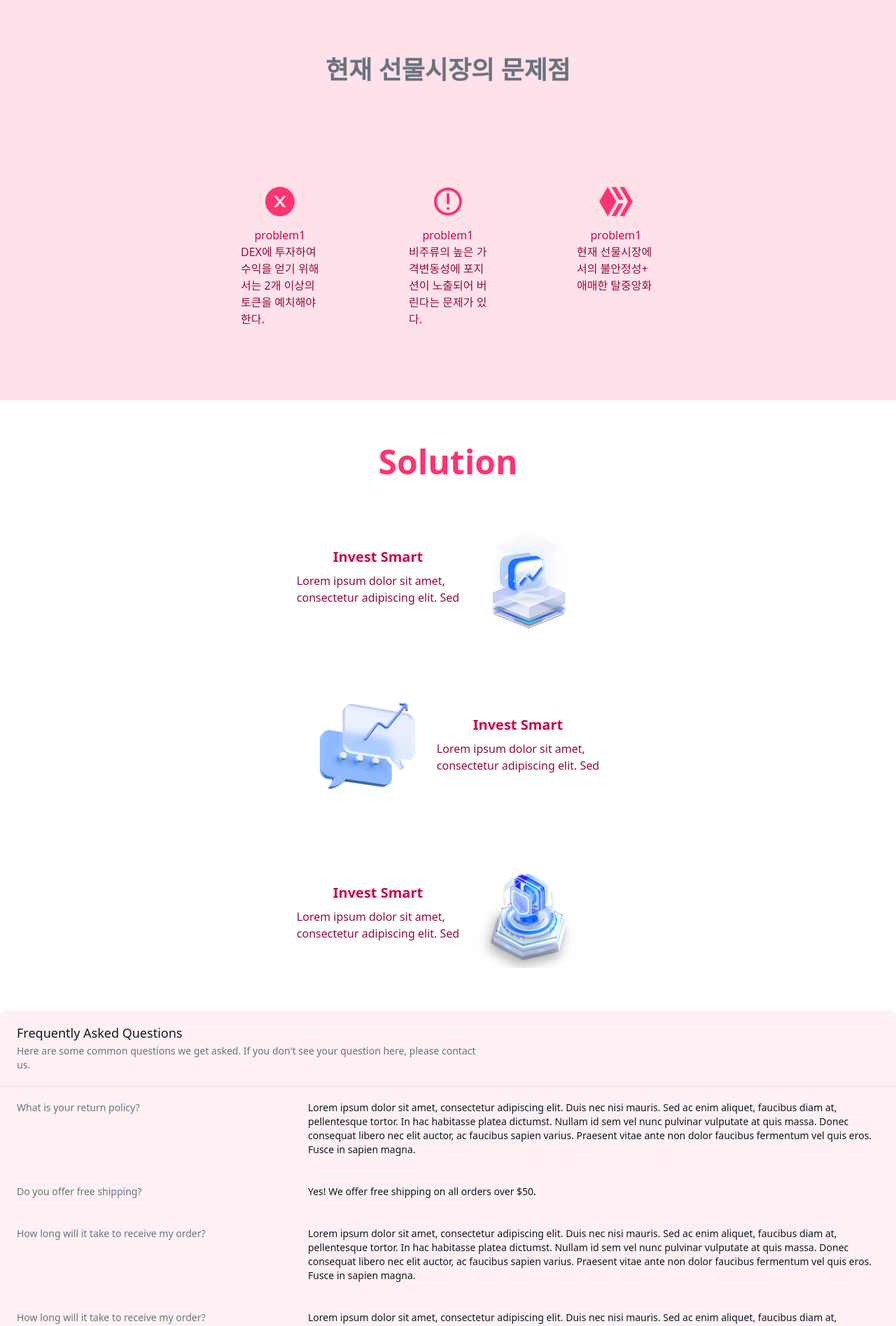
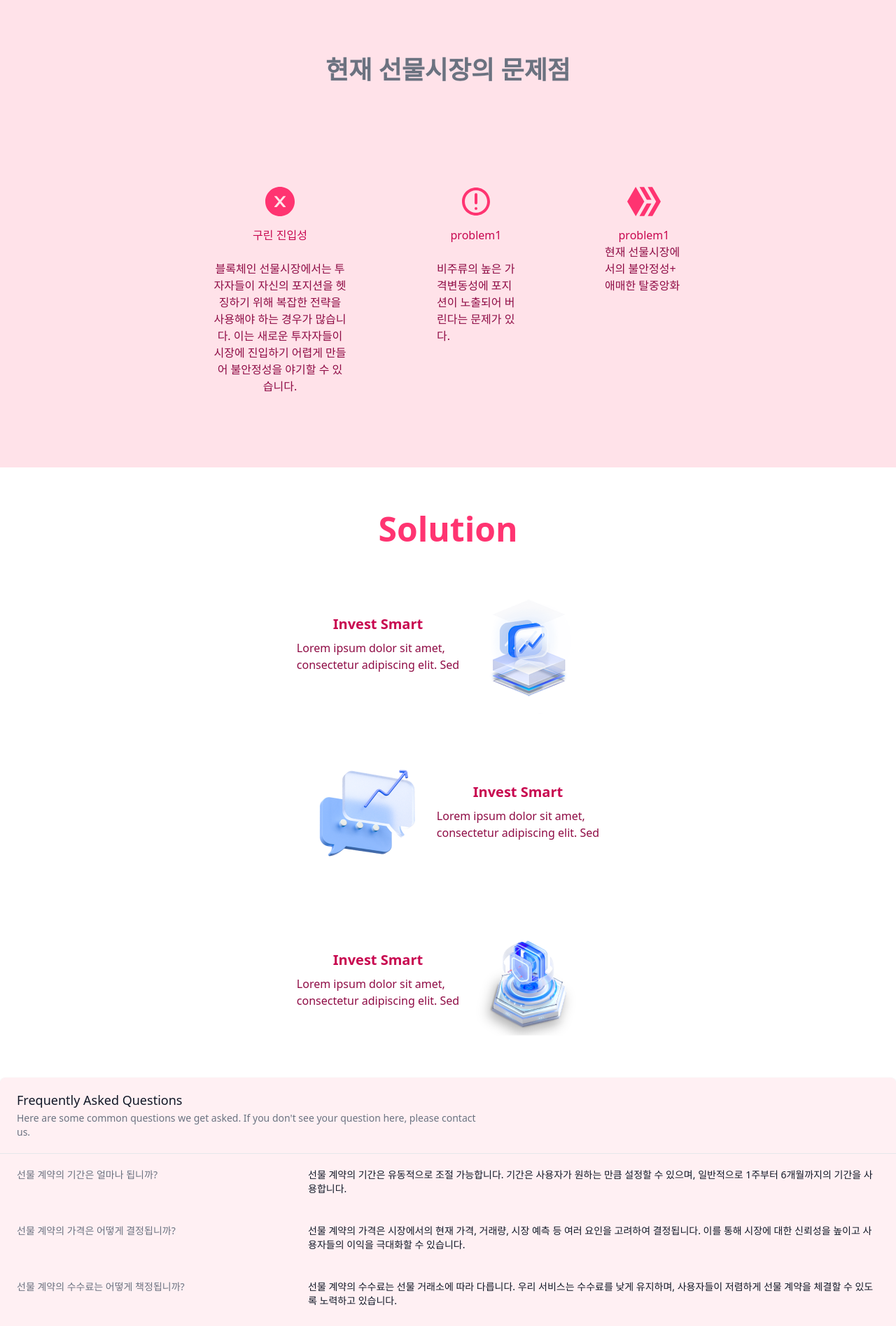
Before and after one commit to ETHGlobal-Tokyo-ValleyDance/defutures-frontend, a React (Vite) app: page / in a window 1280 px wide. Shown: the part 895-2790 px from the top of the page at 70% size. Built offline with nearby package versions, Linux system fonts and the light colour scheme.

Commit message:
update :index

```diff
--- a/src/pages/future/future.service.ts
+++ b/src/pages/future/future.service.ts
@@ -4,7 +4,7 @@ import { CHAINID } from "interfaces/config-data.interface";
 import { Token } from "modules/Token";
 import { useEffect, useMemo, useState } from "react";
 import { useWallet } from "states/wallet.state";
-import { getStrikeAmount } from "streams/v2.calc";
+//import { getStrikeAmount } from "streams/v2.calc";
 
 const mockContract = async (
   tokenA: Token,
--- a/src/pages/home/index.tsx
+++ b/src/pages/home/index.tsx
@@ -21,8 +21,7 @@ const Home = () => {
             in crypto
           </h1>
           <p className="mt-3 text-xl leading-7 text-gray-500 sm:mt-4">
-            Lorem ipsum dolor sit amet consect adipisicing elit. Possimus magnam
-            voluptatum cupiditate veritatis in accusamus quisquam.
+            You can reduce uncertain risks and earn high returns.
           </p>
           <div className="mt-8 flex justify-center">
             <div className="rounded-md shadow">
@@ -46,15 +45,17 @@ const Home = () => {
         <div className="flex flex-row ">
           <div className="flex items-center flex-col m-16">
             <AiFillCloseCircle className="text-primary-500 text-5xl mb-3" />
-            <h2 className="text-primary-700">problem1</h2>
-            <p className="text-primary-900 w-28">
-              DEX에 투자하여 수익을 얻기 위해서는 2개 이상의 토큰을 예치해야
-              한다.
-            </p>
+            <h2 className="text-primary-700 mb-6"> 구린 진입성</h2>
+            <div className=" text-center text-primary-900 w-48">
+              블록체인 선물시장에서는 투자자들이 자신의 포지션을 헷징하기 위해
+              복잡한 전략을 사용해야 하는 경우가 많습니다. 이는 새로운
+              투자자들이 시장에 진입하기 어렵게 만들어 불안정성을 야기할 수
+              있습니다.
+            </div>
           </div>
           <div className="flex  items-center flex-col m-16">
             <CgDanger className="text-primary-500 text-5xl mb-3" />
-            <h2 className="text-primary-700">problem1</h2>
+            <h2 className="text-primary-700 mb-6">problem1</h2>
             <p className="text-primary-900 w-28">
               비주류의 높은 가격변동성에 포지션이 노출되어 버린다는 문제가 있다.
             </p>
@@ -142,55 +143,44 @@ const Home = () => {
           <dl>
             <div className="bg-primary-50 px-4 py-5 sm:grid sm:grid-cols-3 sm:gap-4 sm:px-6">
               <dt className="text-sm leading-5 font-medium text-gray-500">
-                What is your return policy?
+                선물 계약의 기간은 얼마나 됩니까?
               </dt>
               <dd className="mt-1 text-sm leading-5 text-gray-900 sm:mt-0 sm:col-span-2">
-                Lorem ipsum dolor sit amet, consectetur adipiscing elit. Duis
-                nec nisi mauris. Sed ac enim aliquet, faucibus diam at,
-                pellentesque tortor. In hac habitasse platea dictumst. Nullam id
-                sem vel nunc pulvinar vulputate at quis massa. Donec consequat
-                libero nec elit auctor, ac faucibus sapien varius. Praesent
-                vitae ante non dolor faucibus fermentum vel quis eros. Fusce in
-                sapien magna.
+                선물 계약의 기간은 유동적으로 조절 가능합니다. 기간은 사용자가
+                원하는 만큼 설정할 수 있으며, 일반적으로 1주부터 6개월까지의
+                기간을 사용합니다.
               </dd>
             </div>
 
             <div className="bg-primary-50 px-4 py-5 sm:grid sm:grid-cols-3 sm:gap-4 sm:px-6">
               <dt className="text-sm leading-5 font-medium text-gray-500">
-                Do you offer free shipping?
+                선물 계약의 가격은 어떻게 결정됩니까?
               </dt>
               <dd className="mt-1 text-sm leading-5 text-gray-900 sm:mt-0 sm:col-span-2">
-                Yes! We offer free shipping on all orders over $50.
+                선물 계약의 가격은 시장에서의 현재 가격, 거래량, 시장 예측 등
+                여러 요인을 고려하여 결정됩니다. 이를 통해 시장에 대한 신뢰성을
+                높이고 사용자들의 이익을 극대화할 수 있습니다.
               </dd>
             </div>
 
             <div className="bg-primary-50 px-4 py-5 sm:grid sm:grid-cols-3 sm:gap-4 sm:px-6">
               <dt className="text-sm leading-5 font-medium text-gray-500">
-                How long will it take to receive my order?
+                선물 계약의 수수료는 어떻게 책정됩니까?
               </dt>
               <dd className="mt-1 text-sm leading-5 text-gray-900 sm:mt-0 sm:col-span-2">
-                Lorem ipsum dolor sit amet, consectetur adipiscing elit. Duis
-                nec nisi mauris. Sed ac enim aliquet, faucibus diam at,
-                pellentesque tortor. In hac habitasse platea dictumst. Nullam id
-                sem vel nunc pulvinar vulputate at quis massa. Donec consequat
-                libero nec elit auctor, ac faucibus sapien varius. Praesent
-                vitae ante non dolor faucibus fermentum vel quis eros. Fusce in
-                sapien magna.
+                선물 계약의 수수료는 선물 거래소에 따라 다릅니다. 우리 서비스는
+                수수료를 낮게 유지하며, 사용자들이 저렴하게 선물 계약을 체결할
+                수 있도록 노력하고 있습니다.
               </dd>
             </div>
 
             <div className="bg-primary-50 px-4 py-5 sm:grid sm:grid-cols-3 sm:gap-4 sm:px-6">
               <dt className="text-sm leading-5 font-medium text-gray-500">
-                How long will it take to receive my order?
+                어떤 암호화폐가 대상이 되는 것인가요?
               </dt>
               <dd className="mt-1 text-sm leading-5 text-gray-900 sm:mt-0 sm:col-span-2">
-                Lorem ipsum dolor sit amet, consectetur adipiscing elit. Duis
-                nec nisi mauris. Sed ac enim aliquet, faucibus diam at,
-                pellentesque tortor. In hac habitasse platea dictumst. Nullam id
-                sem vel nunc pulvinar vulputate at quis massa. Donec consequat
-                libero nec elit auctor, ac faucibus sapien varius. Praesent
-                vitae ante non dolor faucibus fermentum vel quis eros. Fusce in
-                sapien magna.
+                우리 서비스에서는 다양한 암호화폐가 대상이 됩니다. 사용자들은
+                원하는 암호화폐를 선택하여 선물 계약을 체결할 수 있습니다.
               </dd>
             </div>
           </dl>
```
